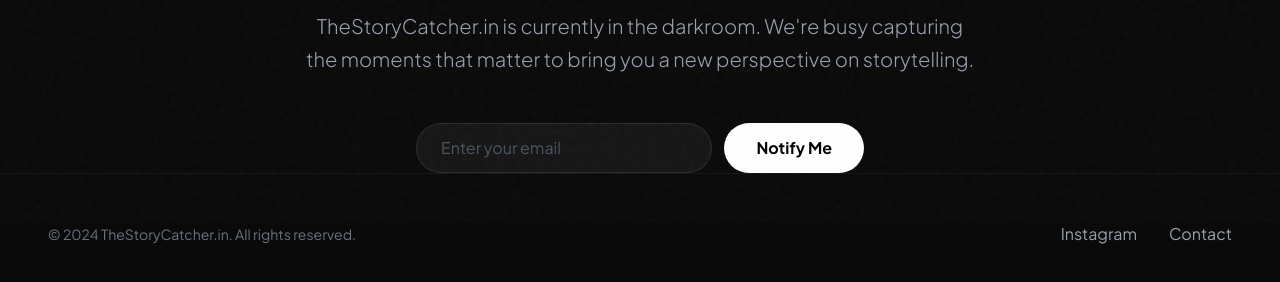
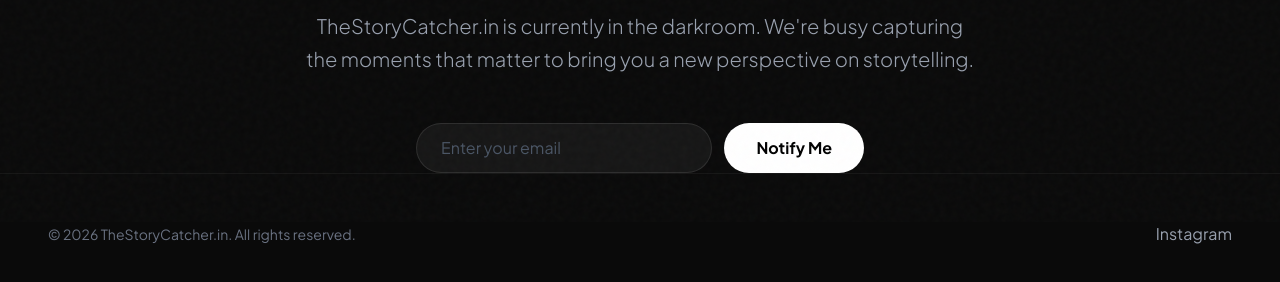
Before and after one commit to studiopixelfactory93-ui/Under-the-Construction, a plain HTML site: page index.html in a window 1280 px wide. Shown: the part 578-860 px from the top of the page. Drawn offline with nearby package versions, Linux system fonts and the light colour scheme; a web font is replaced by a local one.

Commit message:
Update index.html

```diff
--- a/index.html
+++ b/index.html
@@ -107,12 +107,11 @@
     <!-- Footer -->
     <footer class="p-8 md:p-12 flex flex-col md:flex-row justify-between items-center gap-6 border-t border-white/5">
         <div class="text-gray-500 text-sm">
-            &copy; 2024 TheStoryCatcher.in. All rights reserved.
+            &copy; 2026 TheStoryCatcher.in. All rights reserved.
         </div>
 
         <div class="flex gap-8">
             <a href="https://www.instagram.com/thestorycatcher.in/" class="text-gray-400 hover:text-white transition-colors">Instagram</a>
-            <a href="7087042939" class="text-gray-400 hover:text-white transition-colors">Contact</a>
         </div>
     </footer>
 
```
